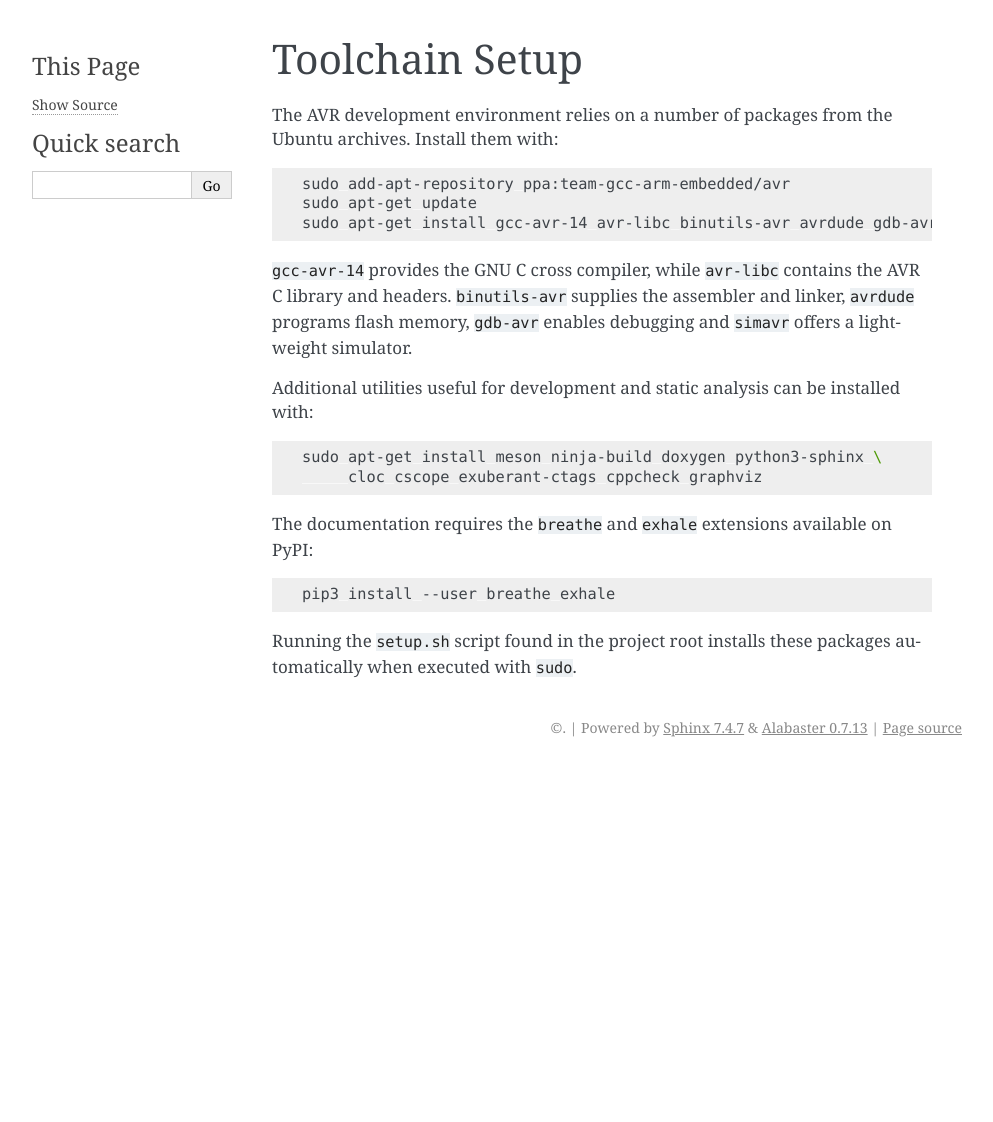
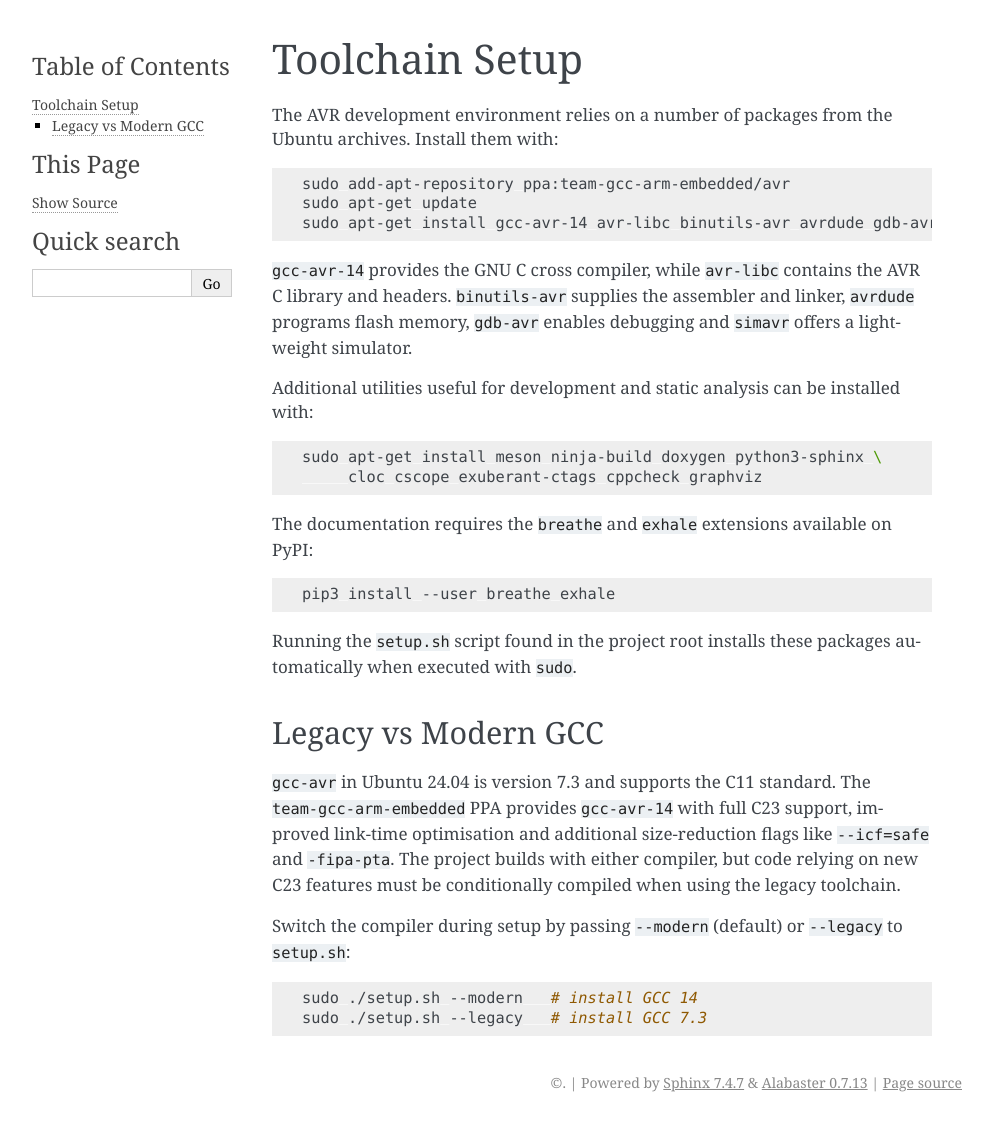
Before and after one commit to Oichkatzelesfrettschen/Avrix, a Sphinx documentation site: the page built from docs/source/toolchain.rst, in a window 1280 px wide. Shown: the whole page, without its empty margins (148-1141 px from the left). Built offline with Sphinx 7.4.7, drawn with Linux system fonts in a browser that asks for light colours; before the commit the page ends 900 px from its top, so only the background shows below that.

Commit message:
Add compiler selection notes and C23 compatibility

```diff
--- a/docs/source/toolchain.rst
+++ b/docs/source/toolchain.rst
@@ -32,3 +32,21 @@ available on PyPI:
 
 Running the ``setup.sh`` script found in the project root installs these
 packages automatically when executed with ``sudo``.
+
+Legacy vs Modern GCC
+--------------------
+
+``gcc-avr`` in Ubuntu 24.04 is version 7.3 and supports the C11 standard.
+The ``team-gcc-arm-embedded`` PPA provides ``gcc-avr-14`` with full C23
+support, improved link-time optimisation and additional size-reduction
+flags like ``--icf=safe`` and ``-fipa-pta``.  The project builds with
+either compiler, but code relying on new C23 features must be conditionally
+compiled when using the legacy toolchain.
+
+Switch the compiler during setup by passing ``--modern`` (default) or
+``--legacy`` to ``setup.sh``:
+
+.. code-block:: bash
+
+   sudo ./setup.sh --modern   # install GCC 14
+   sudo ./setup.sh --legacy   # install GCC 7.3
```
Also changed, not shown: README.md (+14 -0 lines), 3 other files.
